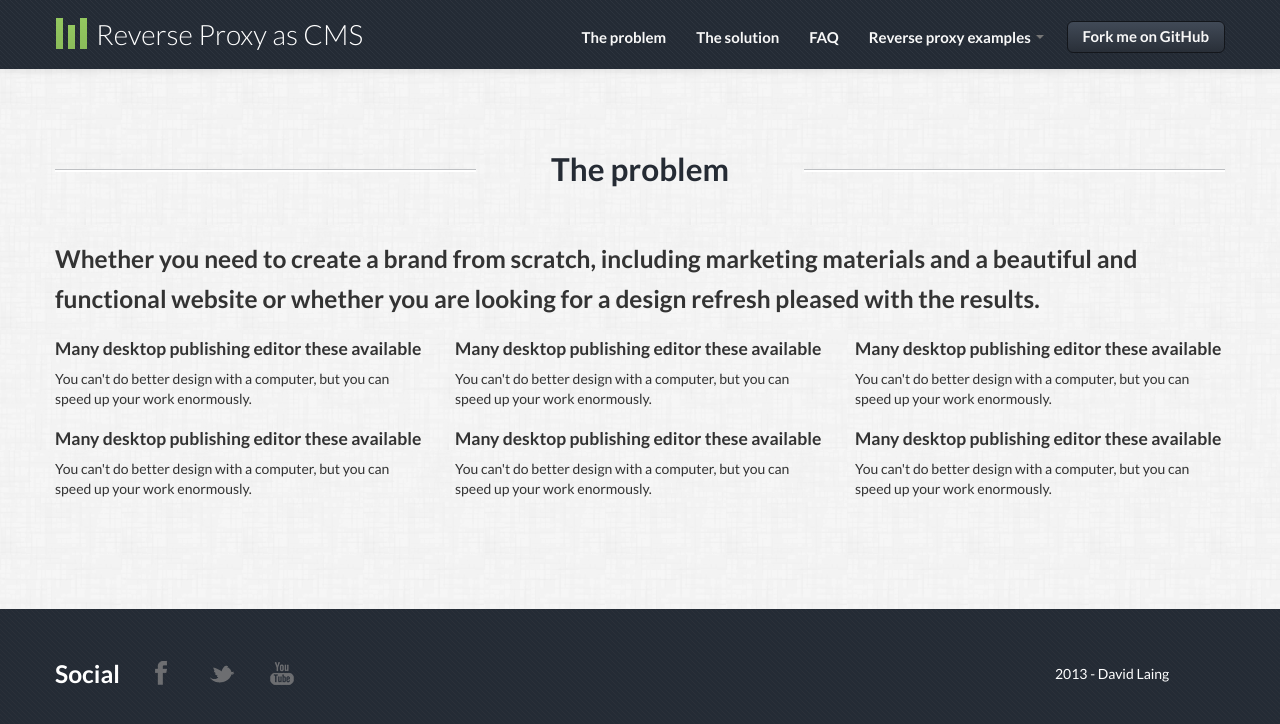
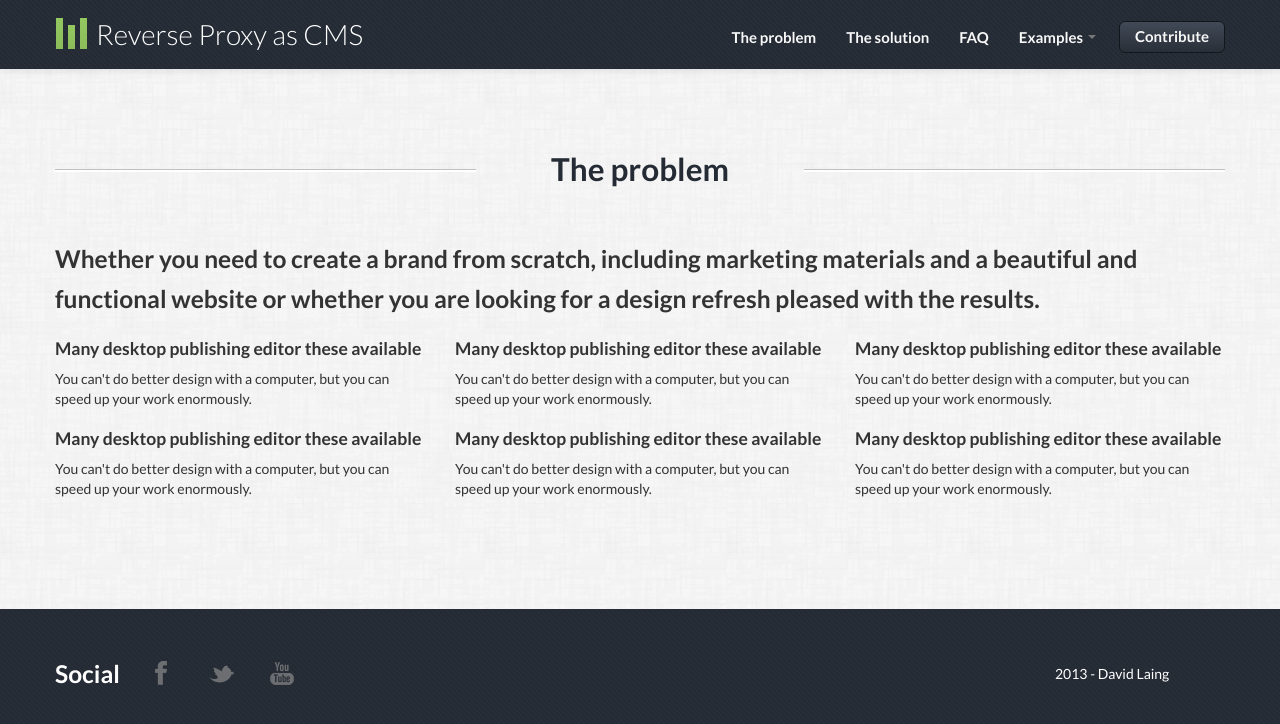
Before and after one commit to mrdavidlaing/reverse_proxy_as_CMS, a Jekyll site: the page built from problem.md, in a window 1280 px wide and 944 px high. Shown: the top 724 px of the window. Built offline with Jekyll 4.4.1, drawn with Linux system fonts in a browser that asks for light colours.

Commit message:
Fix menu width for iPad

```diff
--- a/_layouts/default.html
+++ b/_layouts/default.html
@@ -32,7 +32,7 @@
                     <li><a href="faq.html">FAQ</a></li>
                     <li class="dropdown">
                         <a href="#" class="dropdown-toggle" data-toggle="dropdown">
-                            Reverse proxy examples
+                            Examples
                             <b class="caret"></b>
                         </a>
                         <ul class="dropdown-menu">
@@ -42,7 +42,7 @@
                         </ul>
                     </li>
                     <li>
-                        <a class="btn-header" href="https://github.com/mrdavidlaing/reverse_proxy_as_CMS">Fork me on GitHub</a>
+                        <a class="btn-header" href="https://github.com/mrdavidlaing/reverse_proxy_as_CMS">Contribute</a>
                     </li>
                 </ul>
             </div>
```
